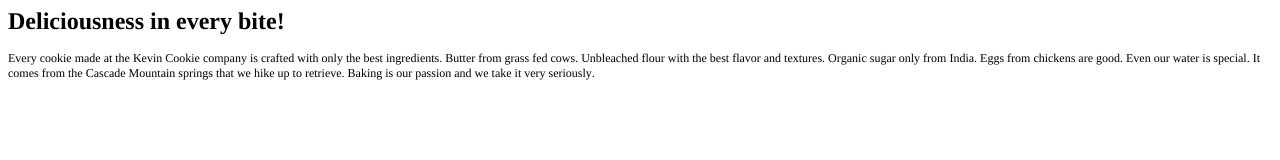
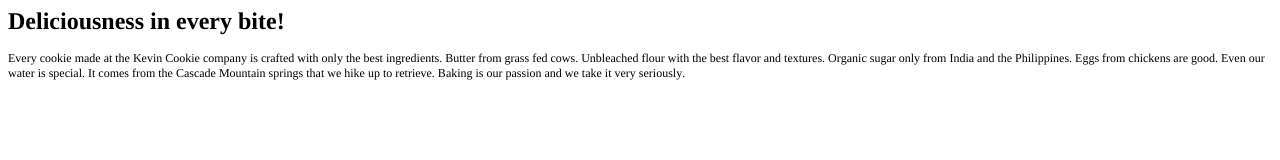
Before and after one commit to oliiver185/OliCookieCompany, a plain HTML site: page index.htm in a window 1280 px wide. Drawn offline with Linux system fonts and the light colour scheme.

Commit message:
Update index.htm

```diff
--- a/index.htm
+++ b/index.htm
@@ -27,7 +27,7 @@
 
   <p class="p2"><span class="s1">Every cookie made at the Kevin Cookie company is crafted with only the best
       ingredients. Butter from grass fed cows. Unbleached flour with the best flavor and textures. Organic sugar only
-      from India. Eggs from chickens are good. Even our water is special. It comes from the Cascade Mountain springs
+      from India and the Philippines. Eggs from chickens are good. Even our water is special. It comes from the Cascade Mountain springs
       that we hike up to retrieve. Baking is our passion and we take it very seriously.</span></p>
 </body>
 
```
